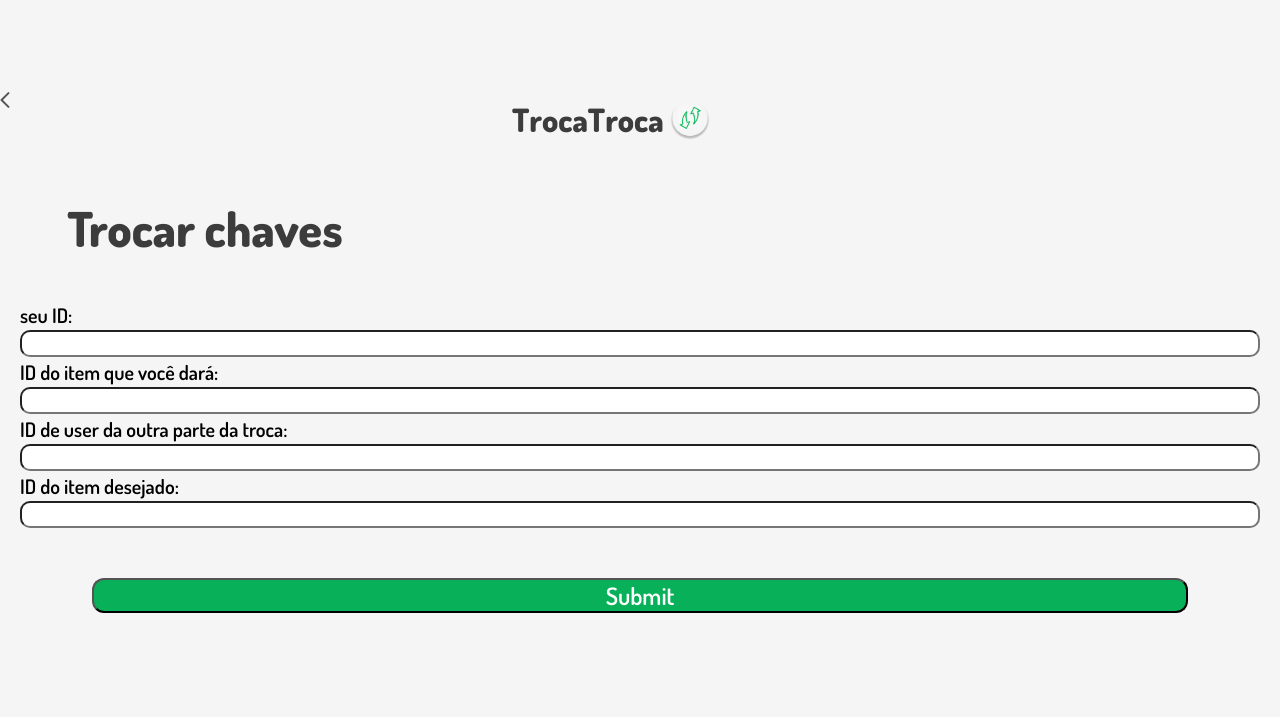
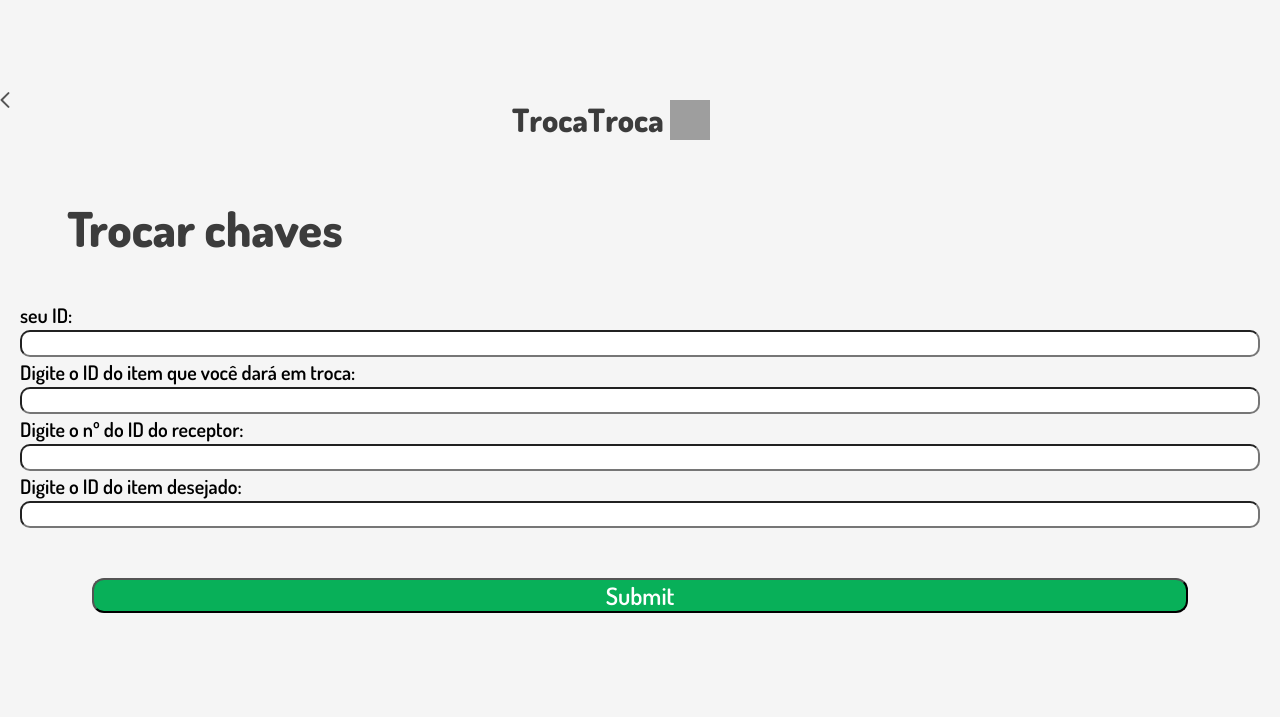
Before and after one commit to kelvennds1/TrocaTroca-UnB, a Flask app: page /swap in a window 1280 px wide. Shown: the top 717 px of the page. Run offline with Flask 3, Linux system fonts and the light colour scheme; parts of the project's set-up code (start-up, migrations or seed data) failed here and were passed over; grey boxes are pictures that could not be loaded.

Commit message:
Editando caminho da imagem

```diff
--- a/templates/swap.html
+++ b/templates/swap.html
@@ -15,7 +15,7 @@
 
             <div class="tag-superior">
               <div class="troca-troca">TrocaTroca</div>
-              <img class="image-logo" src="/TrocaTroca-UnB/static/img/logo-trocatroca.png" alt="logo">
+              <img class="image-logo" src="/static/img/logo_trocatroca.svg" alt="logo">
             </div>
         </header>
 
@@ -26,11 +26,11 @@
             <div class="input-container">
               <label for="iditem_receive">seu ID:</label>
               <input class="input-caracter" type="text" id="idperson_this_party" name="idperson_this_party">
-              <label for="iditem_give">ID do item que você dará:</label>
+              <label for="iditem_give">Digite o ID do item que você dará em troca:</label>
               <input class="input-caracter" type="text" id="iditem_give" name="iditem_give">
-              <label for="iditem_receive">ID de user da outra parte da troca:</label>
+              <label for="iditem_receive">Digite o nº do ID do receptor:</label>
               <input class="input-caracter" type="text" id="idperson_other_party" name="idperson_other_party">
-              <label for="iditem_receive">ID do item desejado:</label>
+              <label for="iditem_receive">Digite o ID do item desejado:</label>
               <input class="input-caracter" type="text" id="iditem_receive" name="iditem_receive">
               <button type="submit" class="button-submit">Submit</button>
             </div>
--- a/templates/swap_fail.html
+++ b/templates/swap_fail.html
@@ -15,7 +15,7 @@
 
             <div class="tag-superior">
                 <div class="troca-troca">TrocaTroca</div>
-                <img class="image-logo" src="/TrocaTroca-UnB/static/img/logo-trocatroca.png" alt="logo">
+                <img class="image-logo" src="/TrocaTroca-UnB/static/img/logo_trocatroca.svg" alt="logo">
             </div>
         </header>
         <div class="texto_centro">  Troca não efetivada por favor tente novamente 0.0 cheque que os ids de pessoas e itens
--- a/templates/swap_status.html
+++ b/templates/swap_status.html
@@ -64,7 +64,7 @@
       </div>
       <div class="tag-superior">
           <div class="troca-troca">TrocaTroca</div>
-          <img class="image-logo" src="/TrocaTroca-UnB/static/img/logo-trocatroca.png" alt="logo">
+          <img class="image-logo" src="/TrocaTroca-UnB/static/img/logo_trocatroca.svg" alt="logo">
       </div>
     </header>
 
--- a/templates/swap_success.html
+++ b/templates/swap_success.html
@@ -15,7 +15,7 @@
 
             <div class="tag-superior">
                 <div class="troca-troca">TrocaTroca</div>
-                <img class="image-logo" src="/TrocaTroca-UnB/static/img/logo-trocatroca.png" alt="logo">
+                <img class="image-logo" src="/TrocaTroca-UnB/static/img/logo_trocatroca.svg" alt="logo">
             </div>
         </header>
         <div class="texto_centro">  Troca realizada com suscesso! Cheque seus itens.</div>
```
Also changed, not shown: static/img/logo-trocatroca.png (deleted), static/img/logo_trocatroca.svg (added).
